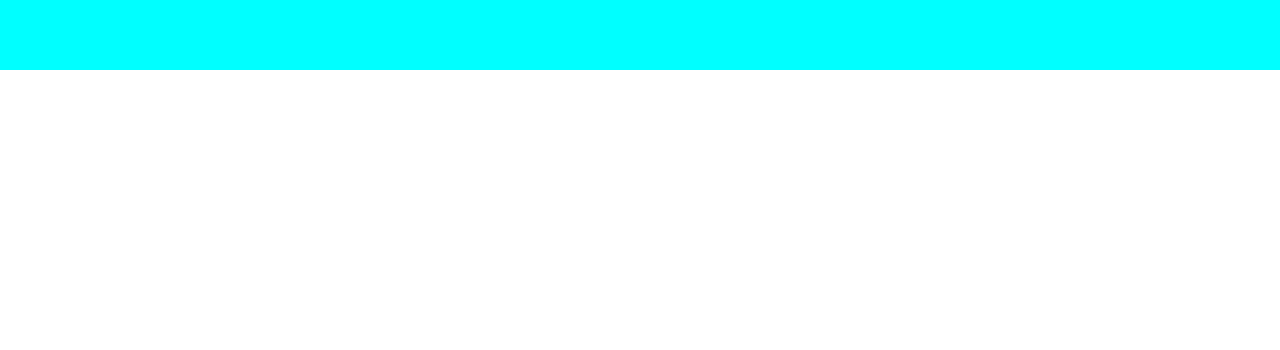
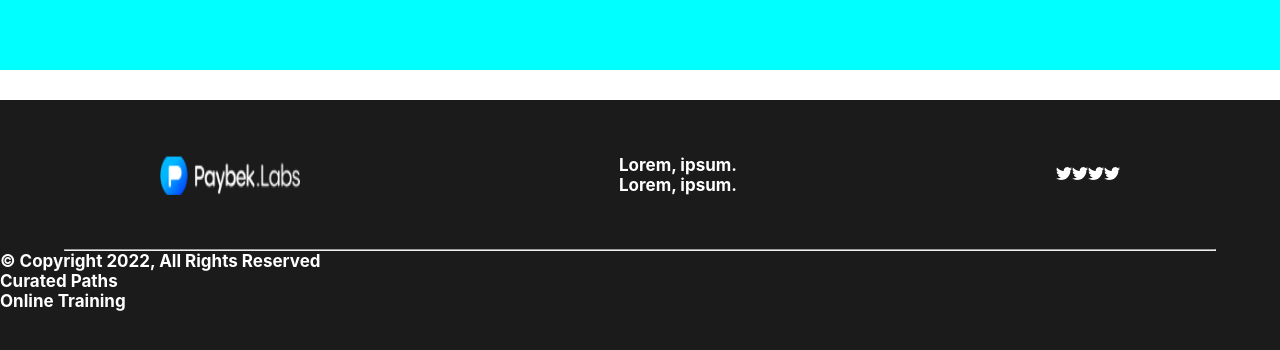
Before and after one commit to Abdullox0090/Paybek, a React (Create React App) app: page / in a window 1280 px wide. Shown: the part 1900-2250 px from the top of the page. Before the commit the page ends 1970 px from the top, so only its background shows below. Built offline with nearby package versions, Linux system fonts and the light colour scheme; a web font is replaced by a local one.

Commit message:
footer update

```diff
--- a/src/Footer/Footer.js
+++ b/src/Footer/Footer.js
@@ -1,13 +1,69 @@
 import React from "react";
 
 import cls from "./footer.module.scss";
+import logo from "./img/logo.png";
 function Footer() {
   return (
-    <div>
-      <div></div>
-      <div>
-        <div></div>
-        <div></div>
+    <div className={cls.footer_contener}>
+      <div className={cls.about_left}>
+        <img src={logo} alt="" />
+        <div>
+          {" "}
+          <p>Lorem, ipsum.</p>
+          <p>Lorem, ipsum.</p>
+        </div>
+        <div>
+          <svg
+            xmlns="http://www.w3.org/2000/svg"
+            width="16"
+            height="16"
+            fill="currentColor"
+            class="bi bi-twitter"
+            viewBox="0 0 16 16"
+          >
+            <path d="M5.026 15c6.038 0 9.341-5.003 9.341-9.334 0-.14 0-.282-.006-.422A6.685 6.685 0 0 0 16 3.542a6.658 6.658 0 0 1-1.889.518 3.301 3.301 0 0 0 1.447-1.817 6.533 6.533 0 0 1-2.087.793A3.286 3.286 0 0 0 7.875 6.03a9.325 9.325 0 0 1-6.767-3.429 3.289 3.289 0 0 0 1.018 4.382A3.323 3.323 0 0 1 .64 6.575v.045a3.288 3.288 0 0 0 2.632 3.218 3.203 3.203 0 0 1-.865.115 3.23 3.23 0 0 1-.614-.057 3.283 3.283 0 0 0 3.067 2.277A6.588 6.588 0 0 1 .78 13.58a6.32 6.32 0 0 1-.78-.045A9.344 9.344 0 0 0 5.026 15z" />
+          </svg>
+          <svg
+            xmlns="http://www.w3.org/2000/svg"
+            width="16"
+            height="16"
+            fill="currentColor"
+            class="bi bi-twitter"
+            viewBox="0 0 16 16"
+          >
+            <path d="M5.026 15c6.038 0 9.341-5.003 9.341-9.334 0-.14 0-.282-.006-.422A6.685 6.685 0 0 0 16 3.542a6.658 6.658 0 0 1-1.889.518 3.301 3.301 0 0 0 1.447-1.817 6.533 6.533 0 0 1-2.087.793A3.286 3.286 0 0 0 7.875 6.03a9.325 9.325 0 0 1-6.767-3.429 3.289 3.289 0 0 0 1.018 4.382A3.323 3.323 0 0 1 .64 6.575v.045a3.288 3.288 0 0 0 2.632 3.218 3.203 3.203 0 0 1-.865.115 3.23 3.23 0 0 1-.614-.057 3.283 3.283 0 0 0 3.067 2.277A6.588 6.588 0 0 1 .78 13.58a6.32 6.32 0 0 1-.78-.045A9.344 9.344 0 0 0 5.026 15z" />
+          </svg>
+          <svg
+            xmlns="http://www.w3.org/2000/svg"
+            width="16"
+            height="16"
+            fill="currentColor"
+            class="bi bi-twitter"
+            viewBox="0 0 16 16"
+          >
+            <path d="M5.026 15c6.038 0 9.341-5.003 9.341-9.334 0-.14 0-.282-.006-.422A6.685 6.685 0 0 0 16 3.542a6.658 6.658 0 0 1-1.889.518 3.301 3.301 0 0 0 1.447-1.817 6.533 6.533 0 0 1-2.087.793A3.286 3.286 0 0 0 7.875 6.03a9.325 9.325 0 0 1-6.767-3.429 3.289 3.289 0 0 0 1.018 4.382A3.323 3.323 0 0 1 .64 6.575v.045a3.288 3.288 0 0 0 2.632 3.218 3.203 3.203 0 0 1-.865.115 3.23 3.23 0 0 1-.614-.057 3.283 3.283 0 0 0 3.067 2.277A6.588 6.588 0 0 1 .78 13.58a6.32 6.32 0 0 1-.78-.045A9.344 9.344 0 0 0 5.026 15z" />
+          </svg>
+          <svg
+            xmlns="http://www.w3.org/2000/svg"
+            width="16"
+            height="16"
+            fill="currentColor"
+            class="bi bi-twitter"
+            viewBox="0 0 16 16"
+          >
+            <path d="M5.026 15c6.038 0 9.341-5.003 9.341-9.334 0-.14 0-.282-.006-.422A6.685 6.685 0 0 0 16 3.542a6.658 6.658 0 0 1-1.889.518 3.301 3.301 0 0 0 1.447-1.817 6.533 6.533 0 0 1-2.087.793A3.286 3.286 0 0 0 7.875 6.03a9.325 9.325 0 0 1-6.767-3.429 3.289 3.289 0 0 0 1.018 4.382A3.323 3.323 0 0 1 .64 6.575v.045a3.288 3.288 0 0 0 2.632 3.218 3.203 3.203 0 0 1-.865.115 3.23 3.23 0 0 1-.614-.057 3.283 3.283 0 0 0 3.067 2.277A6.588 6.588 0 0 1 .78 13.58a6.32 6.32 0 0 1-.78-.045A9.344 9.344 0 0 0 5.026 15z" />
+          </svg>
+        </div>
+      </div>
+      <hr />
+      <div className={cls.about_right}>
+        <div>
+          <p>© Copyright 2022, All Rights Reserved</p>
+        </div>
+        <div>
+          <p>Curated Paths</p>
+          <p>Online Training</p>
+        </div>
       </div>
     </div>
   );
--- a/src/Footer/footer.module.scss
+++ b/src/Footer/footer.module.scss
@@ -0,0 +1,32 @@
+.footer_contener {
+  margin-top: 30px;
+  width: 100%;
+  height: 300px;
+  display: flex;
+  flex-direction: column;
+  justify-content: space-around;
+  align-items: center;
+  background: #1b1b1b;
+  color: white;
+  font-weight: bold;
+  font-size: 17px;
+  hr {
+    width: 90%;
+    // height: 3px;
+  }
+  .about_left {
+    display: flex;
+    justify-content: space-around;
+    align-items: center;
+    width: 100%;
+    height: 50%;
+    img {
+      width: 140px;
+      height: 40px;
+    }
+  }
+  .about_right {
+    width: 100%;
+    height: 50%;
+  }
+}
```
